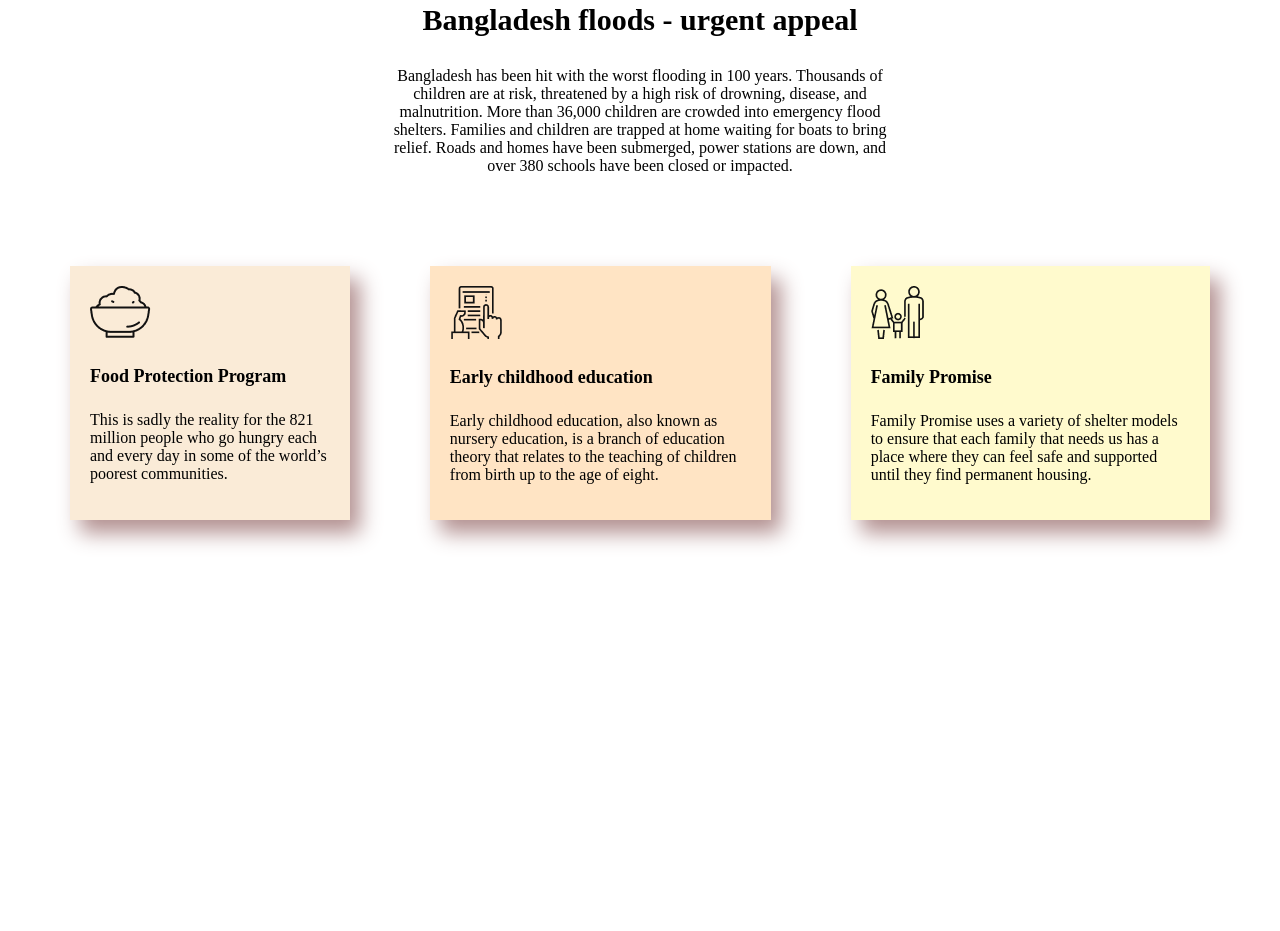
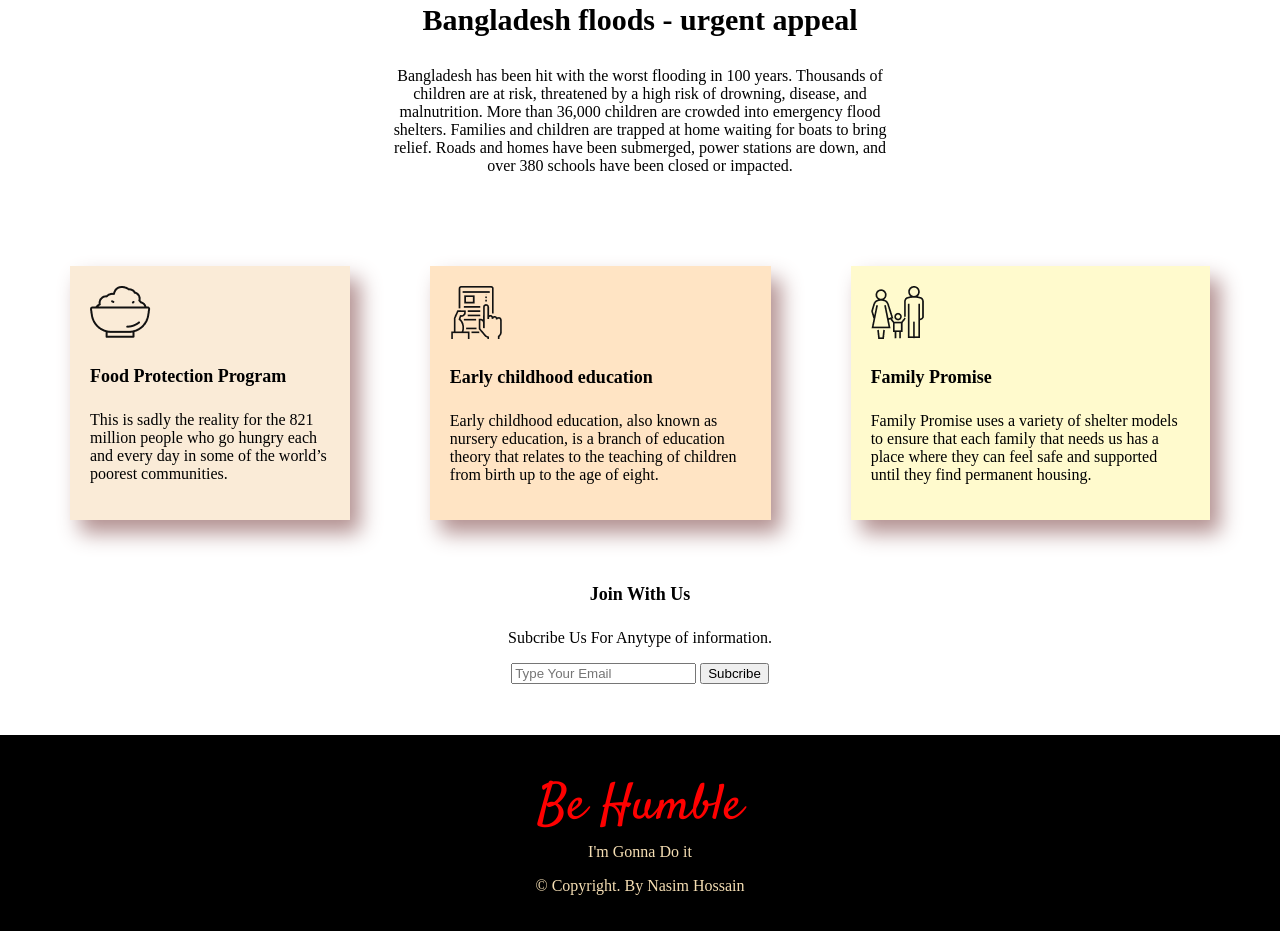
Before and after one commit to NasimHossain60/milestone-1-assignment, a plain HTML site: page index.html in a window 1280 px wide. Shown: the part 1158-2089 px from the top of the page. Before the commit the page ends 1719 px from the top, so only its background shows below. Drawn offline with Linux system fonts and the light colour scheme.

Commit message:
Footer added

```diff
--- a/index.html
+++ b/index.html
@@ -12,6 +12,10 @@
     <link rel="preconnect" href="https://fonts.googleapis.com">
     <link rel="preconnect" href="https://fonts.gstatic.com" crossorigin>
     <link href="https://fonts.googleapis.com/css2?family=Concert+One&display=swap" rel="stylesheet">
+
+    <link rel="preconnect" href="https://fonts.googleapis.com">
+    <link rel="preconnect" href="https://fonts.gstatic.com" crossorigin>
+    <link href="https://fonts.googleapis.com/css2?family=Satisfy&display=swap" rel="stylesheet">
 
     <title>flood in Bangladesh</title>
 
@@ -63,7 +67,7 @@
                 </div>
             </div>
             <div class="p-center">
-                <p style="color: rgba(0, 0, 0, 0.5);">
+                <p id="opacity">
                     Other Amount (Taka)
                 </p>
                 <hr><br>
@@ -117,9 +121,35 @@
             </div>
         </section>
 
+        <section class="p-center">
+            <h4>
+                Join With Us
+            </h4>
+            <p>
+                Subcribe Us For Anytype of information.
+            </p>
+
+            <form>
+                <input type="email" id="email" name="email" placeholder="Type Your Email">
+                <input type="submit" value="Subcribe">
+
+            </form>
+
+        </section>
 
     </main>
 
 </body>
 
+<footer>
+    <p>
+        <span id="be-humble">Be Humble</span> <br>
+        I'm Gonna Do it
+    </p>
+
+    <p>
+        &copy; Copyright. By Nasim Hossain
+    </p>
+</footer>
+
 </html>
--- a/style.css
+++ b/style.css
@@ -55,6 +55,10 @@ h2 {
     margin: 0% 30% 4% 30%;
 }
 
+#opacity {
+    color: rgba(0, 0, 0, 0.5);
+}
+
 .flex-container {
     display: flex;
     justify-content: center;
@@ -98,3 +102,16 @@ h4 {
 .section3 {
     padding-top: 30px;
 }
+
+footer {
+    padding: 20px;
+    color: wheat;
+    background-color: black;
+    text-align: center;
+}
+
+#be-humble {
+    font-family: 'Satisfy', cursive;
+    color: red;
+    font-size: 50px;
+}
```
